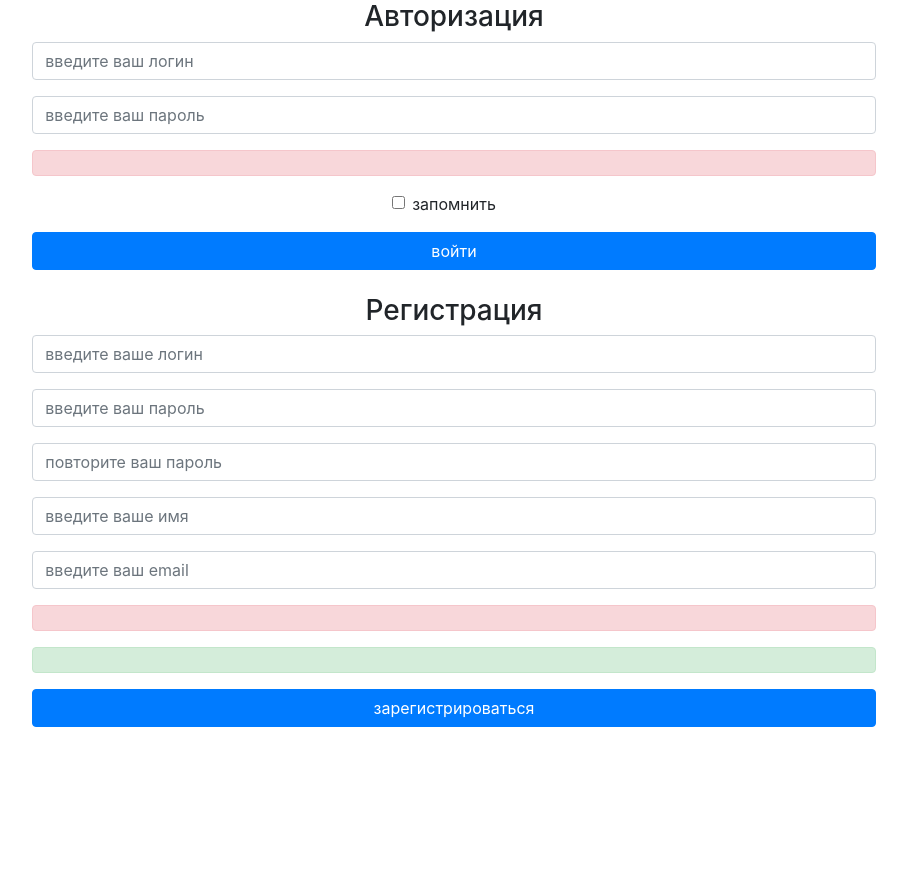
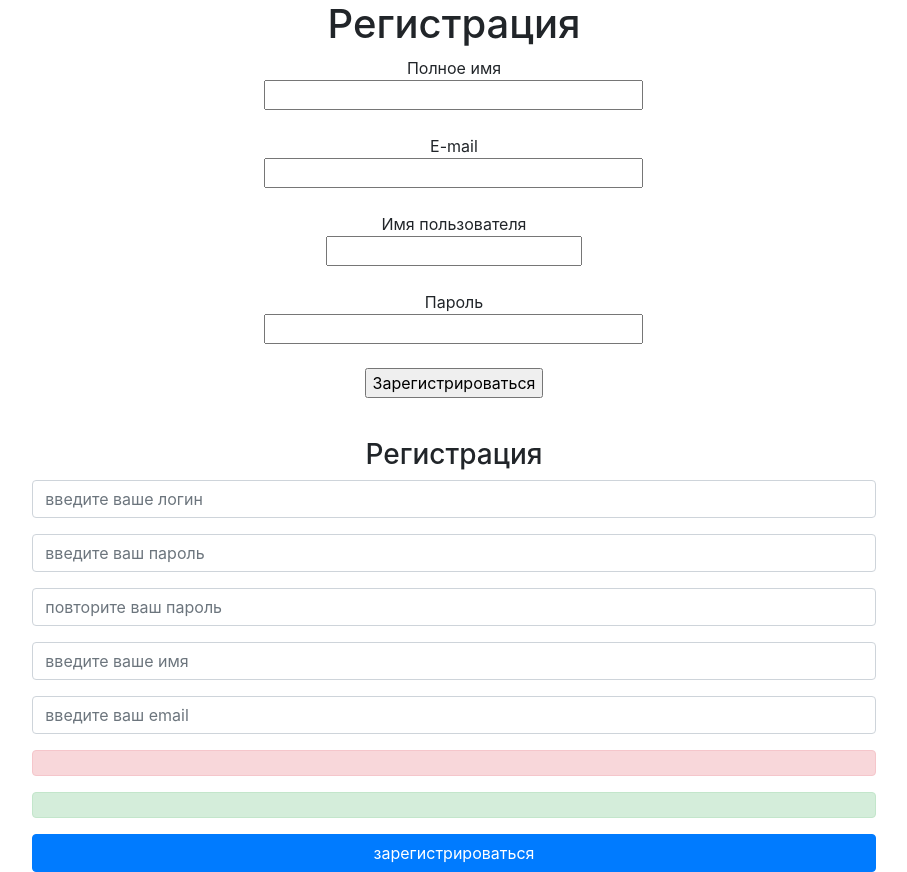
Before and after one commit to elcincosgundag/-, a PHP site: page / in a window 1280 px wide. Shown: the whole page, without its empty margins (186-1093 px from the left). Before the commit the page ends 727 px from the top, so only its background shows below. Run offline with PHP 8.4, Linux system fonts and the light colour scheme; some libraries are stand-ins or nearby versions.

Commit message:
Update sign_in.php

```diff
--- a/main/view/site/sign_in.php
+++ b/main/view/site/sign_in.php
@@ -1,19 +1,17 @@
-<form onsubmit="return false;" id="sign_in_form">
-    <h3>Авторизация</h3>
-    <div class="form-group">
-        <input type="text" class="form-control" name="signInForm[login]" placeholder="введите ваш логин">
-    </div>
-    <div class="form-group">
-        <input type="password" class="form-control" name="signInForm[password]" placeholder="введите ваш пароль">
-    </div>
-
-    <div class="alert alert-danger  display-none" id="sign-in-errors">
-    </div>
-
-    <div class="form-group">
-        <input type="checkbox" class="form-check-input" name="check" id="exampleCheck1">
-        <label class="form-check-label" for="exampleCheck1">запомнить</label>
-    </div>
-
-    <button type="button" class="btn btn-block btn-primary" id="sign-in-button">войти</button>
-</form>
+<form onsubmit="return false;" id="sign_up_form">
+ <div class="container mregister">
+<div id="login">
+ <h1>Регистрация</h1>
+<form action="register.php" id="registerform" method="post"name="registerform">
+ <p><label for="user_login">Полное имя<br>
+ <input class="input" id="full_name" name="full_name"size="32"  type="text" value=""></label></p>
+<p><label for="user_pass">E-mail<br>
+<input class="input" id="email" name="email" size="32"type="email" value=""></label></p>
+<p><label for="user_pass">Имя пользователя<br>
+<input class="input" id="username" name="username"size="20" type="text" value=""></label></p>
+<p><label for="user_pass">Пароль<br>
+<input class="input" id="password" name="password"size="32"   type="password" value=""></label></p>
+<p class="submit"><input class="button" id="register" name= "register" type="submit" value="Зарегистрироваться"></p>
+ </form>
+</div>
+</div>
```
